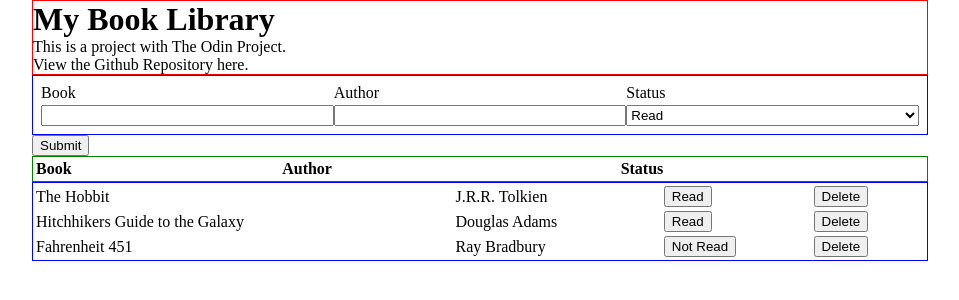
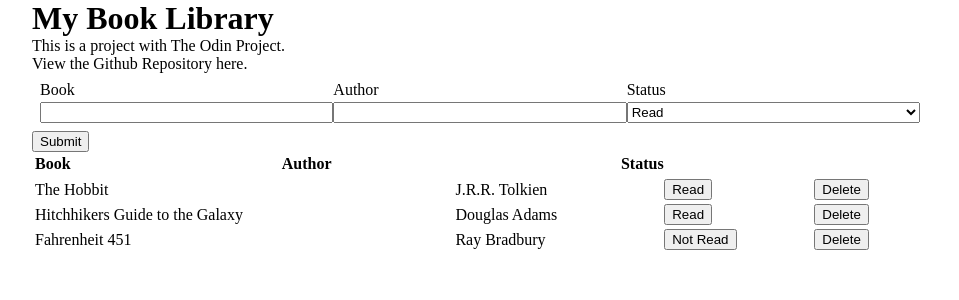
Before and after one commit to hyradar/Library, a plain HTML site: page index.html in a window 1280 px wide. Shown: the whole page, without its empty margins (160-1119 px from the left). Drawn offline with Linux system fonts and the light colour scheme.

Commit message:
deleted borders in css

```diff
--- a/styles.css
+++ b/styles.css
@@ -11,12 +11,10 @@
 
 .header {
     width: 70vw;
-    border: 1px solid red;
 }
 
 .submissionform {
     width: 70vw;
-    border: 1px solid blue ;
 
     display: grid;
     grid-template-columns: repeat(3, 1fr);
@@ -27,12 +25,10 @@
 
 .bookshelf {
     width: 70vw;
-    border: 1px solid green;
 }
 
 .tableData {
     width: 70vw;
-    border: 1px solid blue;
 }
 
 .readbutton {
```
